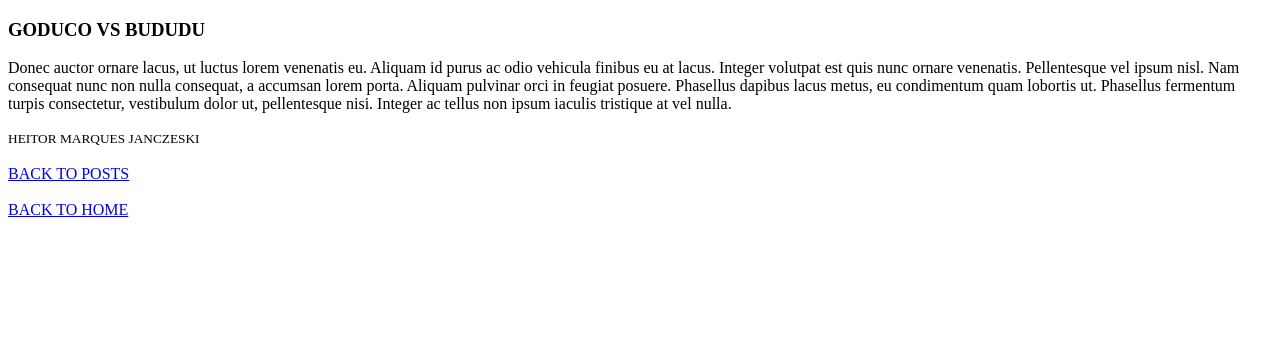
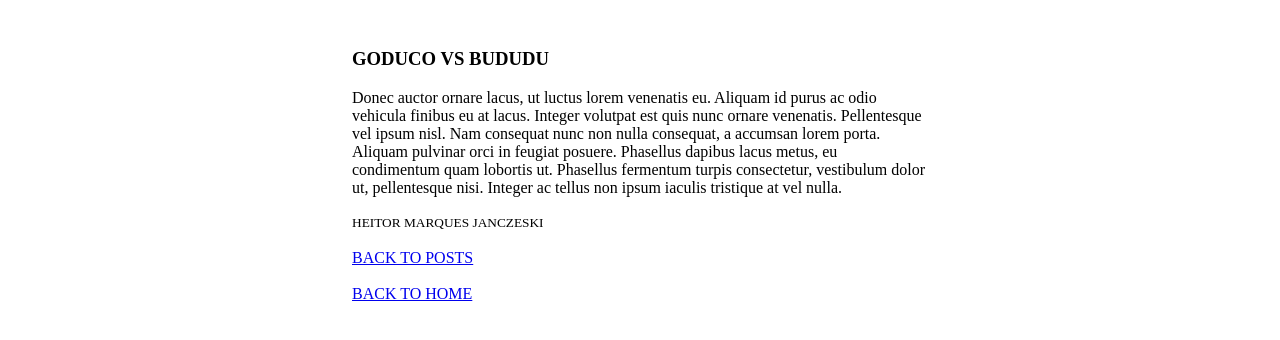
Before and after one commit to MarcosJanczeski/00-Learning-Nextjs-with_Vercel, a Next.js app: page /posts/goduco-vs-bududu in a window 1280 px wide. Shown: the top 340 px of the page. Built offline with nearby package versions, Linux system fonts and the light colour scheme.

Commit message:
ADICIONANDO ESTILIZAÇÃO COM STYLE JSX

```diff
--- /dev/null
+++ b/components/layout.jsx
@@ -0,0 +1,14 @@
+export default function Layout({ children }) {
+  return <>
+    <div className="container">
+      {children}
+    </div>
+    <style jsx>{`
+      .container {
+        max-width: 36rem;
+        padding: 0 1rem;
+        margin: 3rem auto 6rem;
+      }
+    `}</style>
+  </>
+}
--- a/pages/posts/[slug].jsx
+++ b/pages/posts/[slug].jsx
@@ -1,14 +1,15 @@
 import { useRouter } from "next/router"
 import posts from "./posts"
 import Link from "next/link"
+import Layout from "../../components/layout"
 
 export default function Post() {
   const post = posts.find(post => post.slug === useRouter().query.slug)
-  return <>
+  return <Layout>
     <h3>{post.title}</h3>
     <p>{post.content}</p>
     <small>{post.author}</small><br /><br />
     <Link href='/posts'>BACK TO POSTS</Link><br /><br />
     <Link href='/'>BACK TO HOME</Link>
-  </>
+  </Layout>
 }
```
